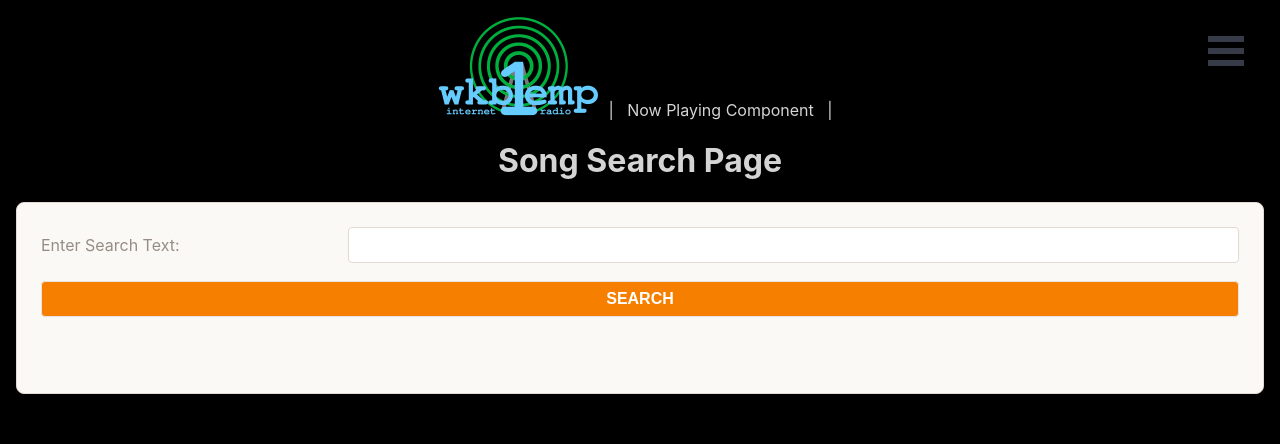
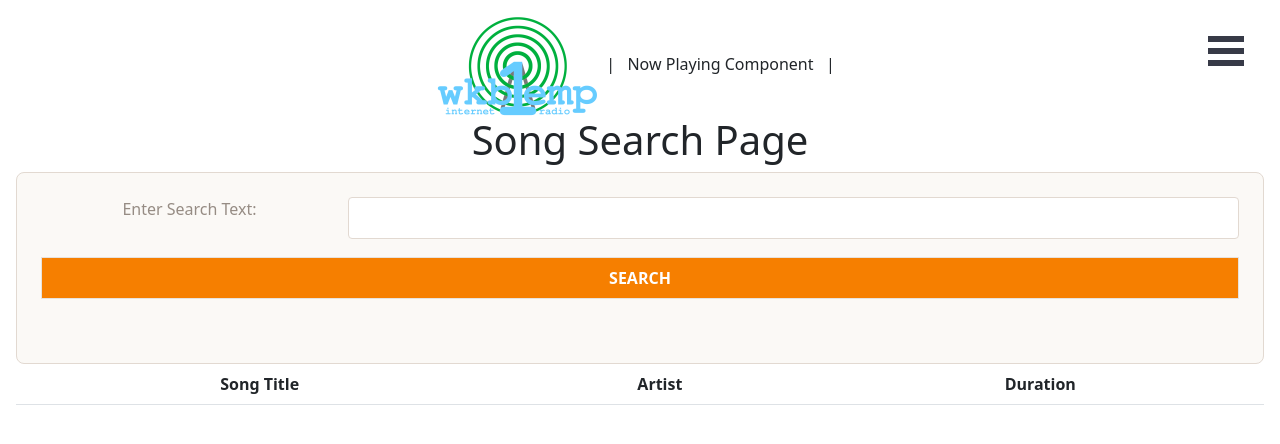
Before and after one commit to sdupree/wkb1emp-internet-radio, a React (Create React App) app: page /songs/search in a window 1280 px wide. Shown: the top 444 px of the page. Built offline with nearby package versions, Linux system fonts and the light colour scheme.

Commit message:
Add Bootstrap...?

```diff
--- a/package.json
+++ b/package.json
@@ -8,12 +8,14 @@
     "@testing-library/react": "^12.1.2",
     "@testing-library/user-event": "^13.5.0",
     "bcrypt": "^5.0.1",
+    "bootstrap": "^5.1.3",
     "dotenv": "^14.3.2",
     "express": "^4.17.2",
     "jsonwebtoken": "^8.5.1",
     "mongoose": "^6.1.8",
     "morgan": "^1.10.0",
     "react": "^17.0.2",
+    "react-bootstrap": "^2.1.2",
     "react-burger-menu": "^3.0.6",
     "react-dom": "^17.0.2",
     "react-router-dom": "^6.2.1",
--- /dev/null
+++ b/src/components/SearchResultList/SearchResultList.jsx
@@ -0,0 +1,27 @@
+import SongListItem from '../SongListItem/SongListItem';
+import Table from 'react-bootstrap/Table';
+
+export default function SearchResultList({ searchResults }) {
+  const items = searchResults.map(song =>
+    <SongListItem
+      id={song._id}
+      title={song.title}
+      artist={song.artist}
+      length={song.length}
+    />
+  );
+  return (
+    <Table striped>
+      <thead>
+        <tr>
+          <th>Song Title</th>
+          <th>Artist</th>
+          <th>Duration</th>
+        </tr>
+      </thead>
+      <tbody>
+        {items}
+      </tbody>
+    </Table>
+  );
+}
--- /dev/null
+++ b/src/components/SongListItem/SongListItem.jsx
@@ -0,0 +1,13 @@
+// import './SongListItem.css';
+
+export default function SongListItem({id, title, artist, length }) {
+  // const orderDate = new Date(orderItem.createdAt).toLocaleDateString();
+
+  return (
+    <tr>
+      <td>{title}</td>
+      <td>{artist}</td>
+      <td>{length}</td>
+    </tr>
+  );
+}
--- a/src/pages/App/App.jsx
+++ b/src/pages/App/App.jsx
@@ -8,6 +8,7 @@ import SongSearchPage from '../SongSearchPage/SongSearchPage';
 import NewSongPage from '../NewSongPage/NewSongPage';
 import Header from '../../components/Header/Header';
 import './App.css';
+import 'bootstrap/dist/css/bootstrap.min.css';
 
 export default function App() {
   const [user, setUser] = useState(getUser());
--- a/src/pages/SongSearchPage/SongSearchPage.jsx
+++ b/src/pages/SongSearchPage/SongSearchPage.jsx
@@ -1,8 +1,10 @@
 import { useState } from 'react';
 import { searchForSongs } from '../../utilities/songs-api';
+import SearchResultList from '../../components/SearchResultList/SearchResultList';
 
 export default function SongSearchPage() {
   const [searchString, setSearchString] = useState('');
+  const [searchResults, setSearchResults] = useState([]);
   const [error, setError] = useState('');
 
   async function handleSubmit(evt) {
@@ -10,8 +12,8 @@ export default function SongSearchPage() {
     evt.preventDefault();
     try {
       const songs = await searchForSongs({searchString});
+      setSearchResults(songs);
       console.log(songs);
-      // setUser(user);
     } catch {
       setError('Log In Failed - Try Again');
     }
@@ -37,6 +39,7 @@ export default function SongSearchPage() {
           <p className="error-message">&nbsp;{error}</p>
         </div>
       </div>
+      <SearchResultList searchResults={searchResults} />
     </>
   );
 }
```
Also changed, not shown: 1 other file (tests, documents, lock files or other folders).
